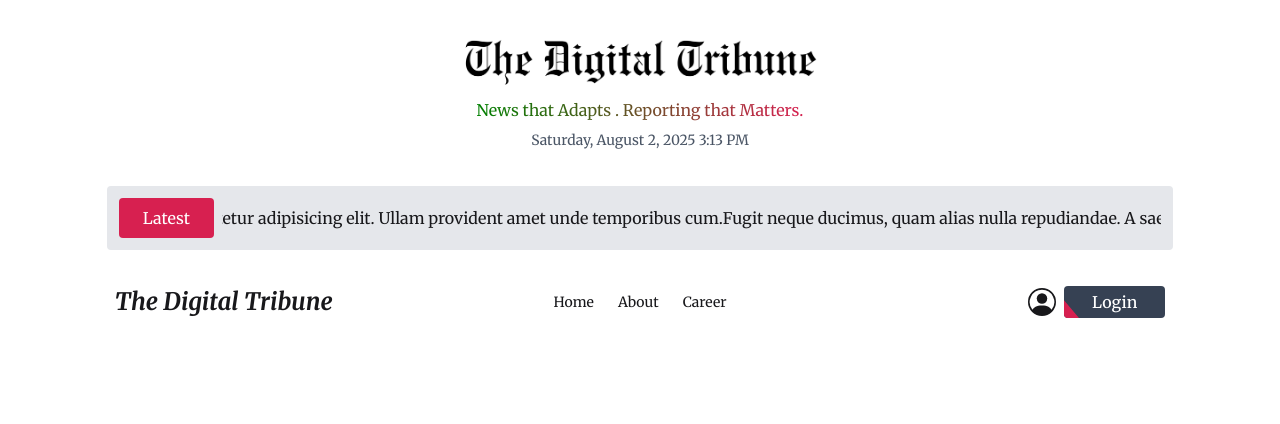
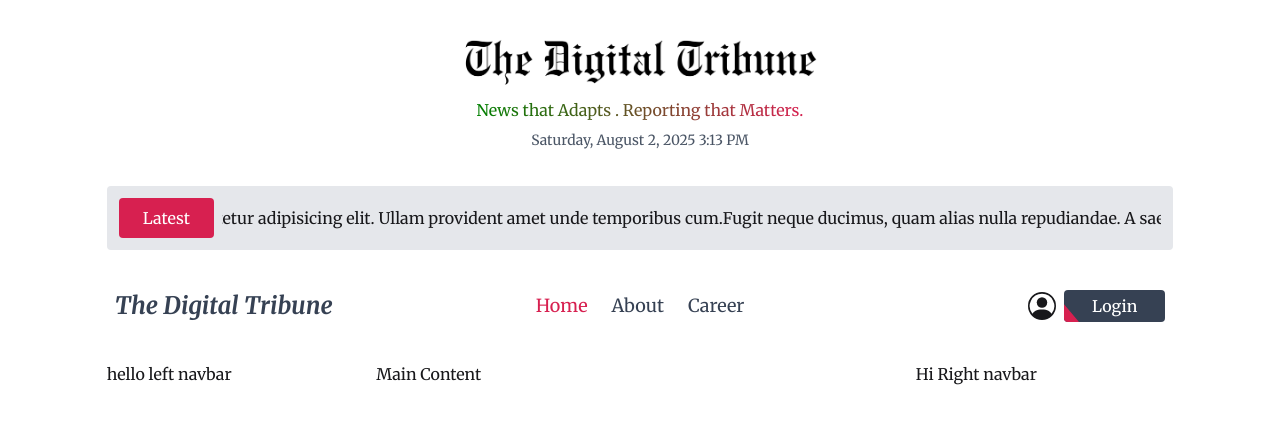
Before and after one commit to LaboneeAktar/the-digital-tribune, a React (Vite) app: page / in a window 1280 px wide. Shown: the top 424 px of the page. Built offline with nearby package versions, Linux system fonts and the light colour scheme.

Commit message:
Create side navbar and route for about and career

```diff
--- /dev/null
+++ b/src/Pages/About.jsx
@@ -0,0 +1,11 @@
+import React from "react";
+
+const About = () => {
+  return (
+    <div>
+      <h4>Hello from About Page</h4>
+    </div>
+  );
+};
+
+export default About;
--- /dev/null
+++ b/src/Pages/Career.jsx
@@ -0,0 +1,11 @@
+import React from "react";
+
+const Career = () => {
+  return (
+    <div>
+      <h5>Hi Career Hub</h5>
+    </div>
+  );
+};
+
+export default Career;
--- a/src/Pages/Home.jsx
+++ b/src/Pages/Home.jsx
@@ -1,17 +1,23 @@
-import Header from "../components/Header";
-import LatestNews from "../components/LatestNews";
-import Navbar from "../components/Navbar";
+import LeftNavbar from "../components/Navbar/LeftNavbar";
+import RightNavbar from "../components/Navbar/RightNavbar";
 
 const Home = () => {
   return (
     <div>
-      <header>
-        <Header />
-      </header>
-      <section className="w-10/12 mx-auto">
-        <LatestNews />
-        <Navbar />
-      </section>
+      <main className="w-10/12 mx-auto grid lg:grid-cols-12 gap-3">
+        {/* Left Navbar */}
+        <aside className="col-span-3">
+          <LeftNavbar />
+        </aside>
+
+        {/* Main Content */}
+        <section className="col-span-6">Main Content</section>
+
+        {/* Right Navbar */}
+        <aside className="col-span-3">
+          <RightNavbar />
+        </aside>
+      </main>
     </div>
   );
 };
--- a/src/components/Header.jsx
+++ b/src/components/Header.jsx
@@ -4,7 +4,7 @@ import logo from "../assets/logo.png";
 const Header = () => {
   return (
     <div className="flex flex-col justify-center items-center">
-      <img src={logo} className="w-1/3 mt-8 pb-2" alt="" />
+      <img src={logo} className="w-full lg:w-1/3 mt-8 pb-2" alt="" />
       <h4 className="animate-text-gradient bg-radial-[circle_at_50%] from-reddish via-70% to-greenish bg-[length:200%] bg-clip-text text-transparent">
         News that Adapts . Reporting that Matters.
       </h4>
--- a/src/components/Navbar.jsx
+++ /dev/null
@@ -1,73 +0,0 @@
-import { Link } from "react-router-dom";
-import { BsPersonCircle } from "react-icons/bs";
-
-const Navbar = () => {
-  const links = (
-    <>
-      <li>
-        <Link>Home</Link>
-      </li>
-
-      <li>
-        <Link>About</Link>
-      </li>
-      <li>
-        <Link>Career</Link>
-      </li>
-    </>
-  );
-
-  return (
-    <div className="my-5">
-      <div className="navbar">
-        <div className="navbar-start">
-          <div className="dropdown">
-            <div tabIndex={0} role="button" className="btn btn-ghost lg:hidden">
-              <svg
-                xmlns="http://www.w3.org/2000/svg"
-                className="h-5 w-5"
-                fill="none"
-                viewBox="0 0 24 24"
-                stroke="currentColor"
-              >
-                {" "}
-                <path
-                  strokeLinecap="round"
-                  strokeLinejoin="round"
-                  strokeWidth="2"
-                  d="M4 6h16M4 12h8m-8 6h16"
-                />{" "}
-              </svg>
-            </div>
-            <ul
-              tabIndex={0}
-              className="menu menu-sm dropdown-content bg-base-100 rounded-box z-1 mt-3 w-52 p-2 shadow"
-            >
-              {links}
-            </ul>
-          </div>
-          <Link to="/">
-            <h3 className="text-2xl font-bold italic">The Digital Tribune</h3>
-          </Link>
-        </div>
-        <div className="navbar-center hidden lg:flex">
-          <ul className="menu menu-horizontal px-1">{links}</ul>
-        </div>
-        <div className="navbar-end">
-          <BsPersonCircle className="h-7 w-7 mr-2" />
-          <Link
-            to="/login"
-            class="relative inline-flex items-center justify-start px-7 py-1 overflow-hidden font-medium transition-all bg-gray-700 rounded  group"
-          >
-            <span class="w-48 h-48 rounded rotate-[-40deg] bg-[#D72050] absolute bottom-0 left-0 -translate-x-full ease-out duration-500 transition-all translate-y-full mb-9 ml-9 group-hover:ml-0 group-hover:mb-32 group-hover:translate-x-0"></span>
-            <span class="relative w-full text-left text-white transition-colors duration-300 ease-in-out ">
-              Login
-            </span>
-          </Link>
-        </div>
-      </div>
-    </div>
-  );
-};
-
-export default Navbar;
--- /dev/null
+++ b/src/components/Navbar/LeftNavbar.jsx
@@ -0,0 +1,11 @@
+import React from "react";
+
+const LeftNavbar = () => {
+  return (
+    <div>
+      <h1>hello left navbar</h1>
+    </div>
+  );
+};
+
+export default LeftNavbar;
--- /dev/null
+++ b/src/components/Navbar/Navbar.jsx
@@ -0,0 +1,93 @@
+import { Link, NavLink } from "react-router-dom";
+import { BsPersonCircle } from "react-icons/bs";
+
+const Navbar = () => {
+  const links = (
+    <>
+      <li>
+        <NavLink to="/">
+          {({ isActive }) => (
+            <span className={isActive ? "text-[#D72050]" : "text-gray-700"}>
+              Home
+            </span>
+          )}
+        </NavLink>
+      </li>
+
+      <li>
+        <NavLink to="/about">
+          {({ isActive }) => (
+            <span className={isActive ? "text-[#D72050]" : "text-gray-700"}>
+              About
+            </span>
+          )}
+        </NavLink>
+      </li>
+      <li>
+        <NavLink to="/career">
+          {({ isActive }) => (
+            <span className={isActive ? "text-[#D72050]" : "text-gray-700"}>
+              Career
+            </span>
+          )}
+        </NavLink>
+      </li>
+    </>
+  );
+
+  return (
+    <div className="my-5">
+      <div className="navbar">
+        <div className="navbar-start">
+          <div className="dropdown">
+            <div tabIndex={0} role="button" className="btn btn-ghost lg:hidden">
+              <svg
+                xmlns="http://www.w3.org/2000/svg"
+                className="h-5 w-5"
+                fill="none"
+                viewBox="0 0 24 24"
+                stroke="currentColor"
+              >
+                {" "}
+                <path
+                  strokeLinecap="round"
+                  strokeLinejoin="round"
+                  strokeWidth="2"
+                  d="M4 6h16M4 12h8m-8 6h16"
+                />{" "}
+              </svg>
+            </div>
+            <ul
+              tabIndex={0}
+              className="text-lg menu menu-sm dropdown-content bg-base-100 rounded-box z-1 mt-3 w-52 p-2 shadow"
+            >
+              {links}
+            </ul>
+          </div>
+          <Link to="/">
+            <h3 className="text-md lg:text-2xl font-bold italic text-gray-700 text-nowrap">
+              The Digital Tribune
+            </h3>
+          </Link>
+        </div>
+        <div className="navbar-center hidden lg:flex">
+          <ul className="menu menu-horizontal px-1 text-lg">{links}</ul>
+        </div>
+        <div className="navbar-end">
+          <BsPersonCircle className="h-7 w-7 mr-2" />
+          <Link
+            to="/login"
+            className="relative inline-flex items-center justify-start px-2 lg:px-7 py-1 overflow-hidden font-medium transition-all bg-gray-700 rounded  group"
+          >
+            <span className="w-48 h-48 rounded rotate-[-40deg] bg-[#D72050] absolute bottom-0 left-0 -translate-x-full ease-out duration-500 transition-all translate-y-full mb-9 ml-9 group-hover:ml-0 group-hover:mb-32 group-hover:translate-x-0"></span>
+            <span className="relative w-full text-left text-white transition-colors duration-300 ease-in-out ">
+              Login
+            </span>
+          </Link>
+        </div>
+      </div>
+    </div>
+  );
+};
+
+export default Navbar;
--- /dev/null
+++ b/src/components/Navbar/RightNavbar.jsx
@@ -0,0 +1,11 @@
+import React from "react";
+
+const RightNavbar = () => {
+  return (
+    <div>
+      <h3>Hi Right navbar</h3>
+    </div>
+  );
+};
+
+export default RightNavbar;
--- a/src/layouts/MainLayout.jsx
+++ b/src/layouts/MainLayout.jsx
@@ -1,9 +1,21 @@
-import Home from "../Pages/Home";
+import { Outlet } from "react-router-dom";
+import Header from "../components/Header";
+import LatestNews from "../components/LatestNews";
+import Navbar from "../components/Navbar/Navbar";
 
 const MainLayout = () => {
   return (
     <div>
-      <Home />
+      <div>
+        <Header />
+
+        <section className="w-full lg:w-10/12 mx-auto">
+          <LatestNews />
+          <Navbar />
+        </section>
+      </div>
+
+      <Outlet />
     </div>
   );
 };
--- a/src/routes/Routes.jsx
+++ b/src/routes/Routes.jsx
@@ -1,10 +1,26 @@
 import { createBrowserRouter } from "react-router-dom";
 import MainLayout from "../layouts/MainLayout";
+import Home from "../Pages/Home";
+import About from "../Pages/About";
+import Career from "../Pages/Career";
 
 export const router = createBrowserRouter([
   {
     path: "/",
     element: <MainLayout />,
-    children: [{}],
+    children: [
+      {
+        index: "/",
+        element: <Home />,
+      },
+      {
+        path: "/about",
+        element: <About />,
+      },
+      {
+        path: "/career",
+        element: <Career />,
+      },
+    ],
   },
 ]);
```
